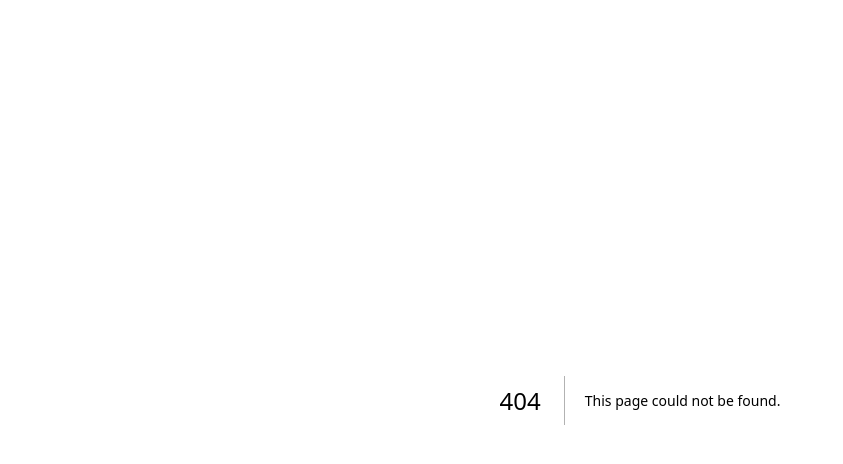
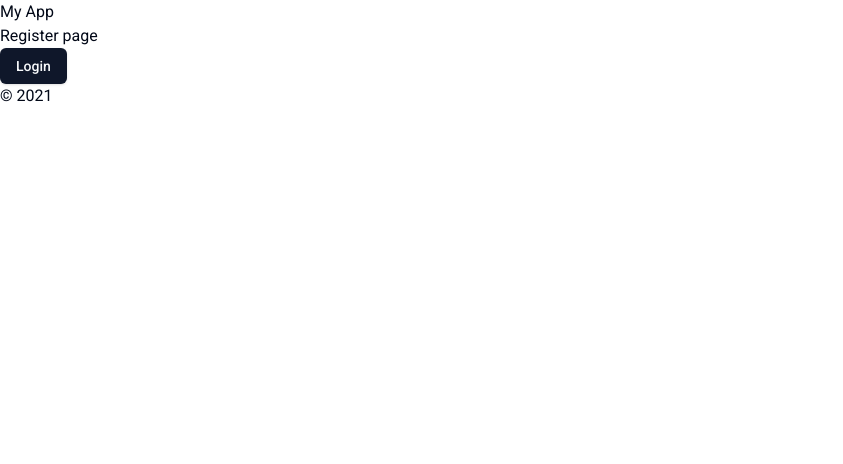
Before and after one commit to nboraxxd/next-free, a Next.js app: page /register in a window 1280 px wide. Before the commit this address had no page. Shown: the top 464 px of the page, without its empty margins (0-843 px from the left). Built offline with nearby package versions, Linux system fonts and the light colour scheme.

Commit message:
Routing and navigating in next.js

```diff
--- /dev/null
+++ b/src/app/(auth)/layout.tsx
@@ -0,0 +1,13 @@
+export default function Layout({ children }: { children: React.ReactNode }) {
+  return (
+    <div className="flex flex-col">
+      <header>
+        <h1>My App</h1>
+      </header>
+      <main>{children}</main>
+      <footer>
+        <p>© 2021</p>
+      </footer>
+    </div>
+  )
+}
--- /dev/null
+++ b/src/app/(auth)/login/page.tsx
@@ -0,0 +1,5 @@
+export default function Login() {
+  return (
+    <div>Login</div>
+  )
+}
--- /dev/null
+++ b/src/app/(auth)/register/page.tsx
@@ -0,0 +1,10 @@
+import { RegisterButton } from '@/components/register'
+
+export default function Register() {
+  return (
+    <div className="flex flex-col items-start">
+      Register page
+      <RegisterButton />
+    </div>
+  )
+}
--- a/src/app/layout.tsx
+++ b/src/app/layout.tsx
@@ -1,72 +1,11 @@
 import type { Metadata } from 'next'
-import localFont from 'next/font/local'
+import { Roboto } from 'next/font/google'
 import '@/app/globals.css'
 
-const roboto = localFont({
-  src: [
-    {
-      path: './fonts/Roboto-Thin.ttf',
-      weight: '100',
-      style: 'normal',
-    },
-    {
-      path: './fonts/Roboto-ThinItalic.ttf',
-      weight: '100',
-      style: 'italic',
-    },
-    {
-      path: './fonts/Roboto-Light.ttf',
-      weight: '300',
-      style: 'normal',
-    },
-    {
-      path: './fonts/Roboto-LightItalic.ttf',
-      weight: '300',
-      style: 'italic',
-    },
-    {
-      path: './fonts/Roboto-Regular.ttf',
-      weight: '400',
-      style: 'normal',
-    },
-    {
-      path: './fonts/Roboto-Italic.ttf',
-      weight: '400',
-      style: 'italic',
-    },
-    {
-      path: './fonts/Roboto-Medium.ttf',
-      weight: '500',
-      style: 'normal',
-    },
-    {
-      path: './fonts/Roboto-MediumItalic.ttf',
-      weight: '500',
-      style: 'italic',
-    },
-    {
-      path: './fonts/Roboto-Bold.ttf',
-      weight: '700',
-      style: 'normal',
-    },
-    {
-      path: './fonts/Roboto-BoldItalic.ttf',
-      weight: '700',
-      style: 'italic',
-    },
-    {
-      path: './fonts/Roboto-Black.ttf',
-      weight: '900',
-      style: 'normal',
-    },
-    {
-      path: './fonts/Roboto-BlackItalic.ttf',
-      weight: '900',
-      style: 'italic',
-    },
-  ],
+const roboto = Roboto({
+  weight: ['100', '300', '400', '500', '700', '900'],
+  subsets: ['vietnamese'],
   display: 'swap',
-  variable: '--font-roboto',
 })
 
 export const metadata: Metadata = {
@@ -77,7 +16,7 @@ export const metadata: Metadata = {
 export default function RootLayout({ children }: Readonly<{ children: React.ReactNode }>) {
   return (
     <html lang="en">
-      <body className={`${roboto.className} ${roboto.variable}`}>{children}</body>
+      <body className={roboto.className}>{children}</body>
     </html>
   )
 }
--- a/src/app/page.tsx
+++ b/src/app/page.tsx
@@ -1,32 +1,20 @@
-import Image from 'next/image'
-// import suffer from '../../public/images/suffer.png'
+import Link from 'next/link'
+import { redirect } from 'next/navigation'
 
+const isAuth = false
 export default function Home() {
+  if (!isAuth) redirect('/login')
+
   return (
     <div>
-      <div className="size-[700px] bg-red-300">
-        <Image
-          src="/images/suffer.png"
-          alt="Suffer"
-          width={300}
-          height={300}
-          quality={90}
-          priority
-          className="size-[700px]"
-        />
-      </div>
-      <div className="size-[600px] bg-blue-400">
-        <Image
-          src="https://images.pexels.com/photos/20556502/pexels-photo-20556502/free-photo-of-t-i-l-h-i-hinh-bong-hinh-chi-u.jpeg?auto=compress&cs=tinysrgb&w=1260&h=750&dpr=1"
-          alt="Firework"
-          width={100}
-          height={100}
-          quality={90}
-          priority
-          className="size-[600px]"
-          title="Firework"
-        />
-      </div>
+      <ul className="flex flex-col gap-2">
+        <li>
+          <Link href="/login">Login</Link>
+        </li>
+        <li>
+          <Link href="/register">Register</Link>
+        </li>
+      </ul>
     </div>
   )
 }
--- /dev/null
+++ b/src/components/register/index.ts
@@ -0,0 +1 @@
+export { default as RegisterButton } from './register-button'
--- /dev/null
+++ b/src/components/register/register-button.tsx
@@ -0,0 +1,10 @@
+'use client'
+
+import { useRouter } from 'next/navigation'
+import { Button } from '@/components/ui/button'
+
+export default function RegisterButton() {
+  const router = useRouter()
+
+  return <Button onClick={() => router.push('/login')}>Login</Button>
+}
```
